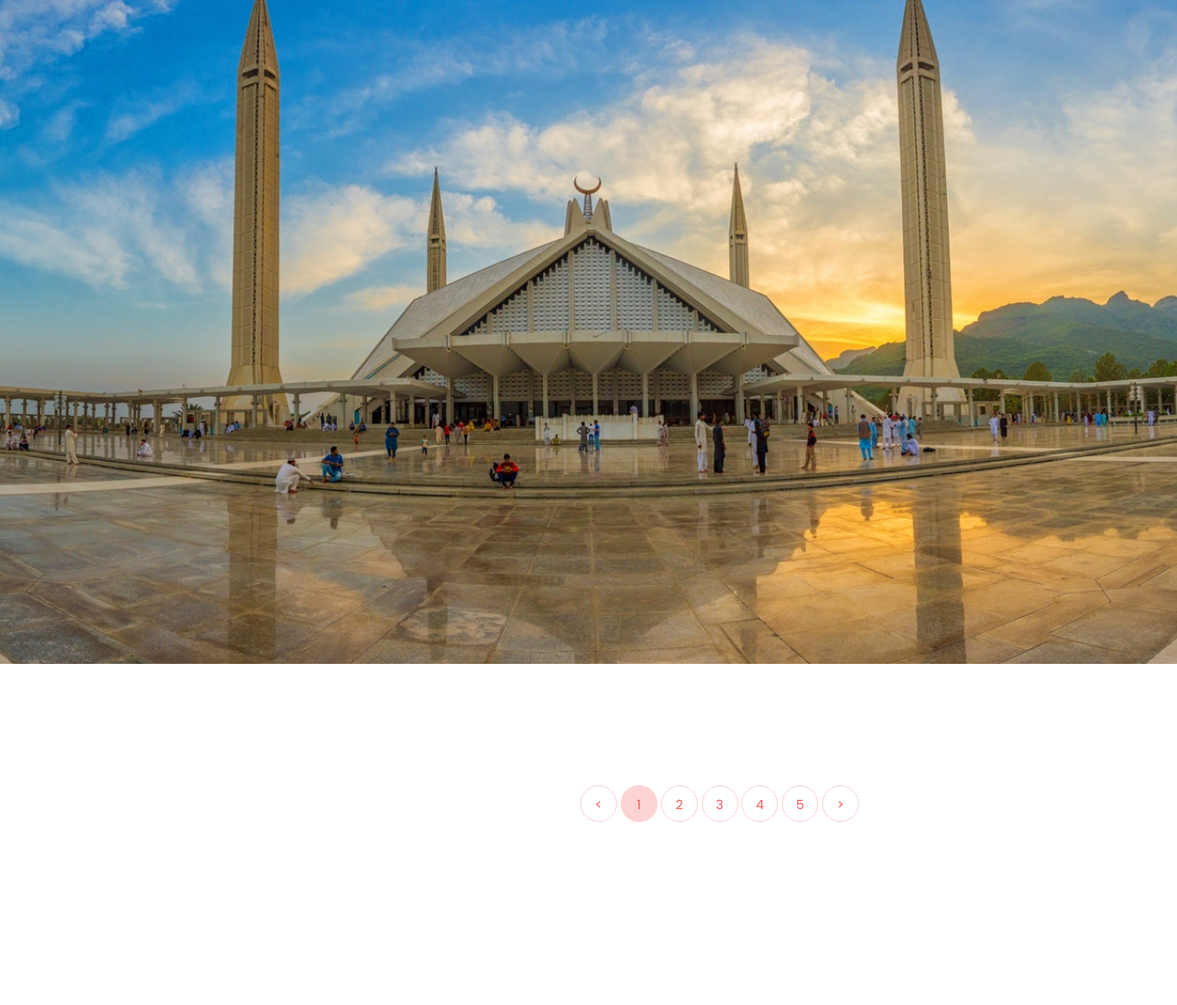
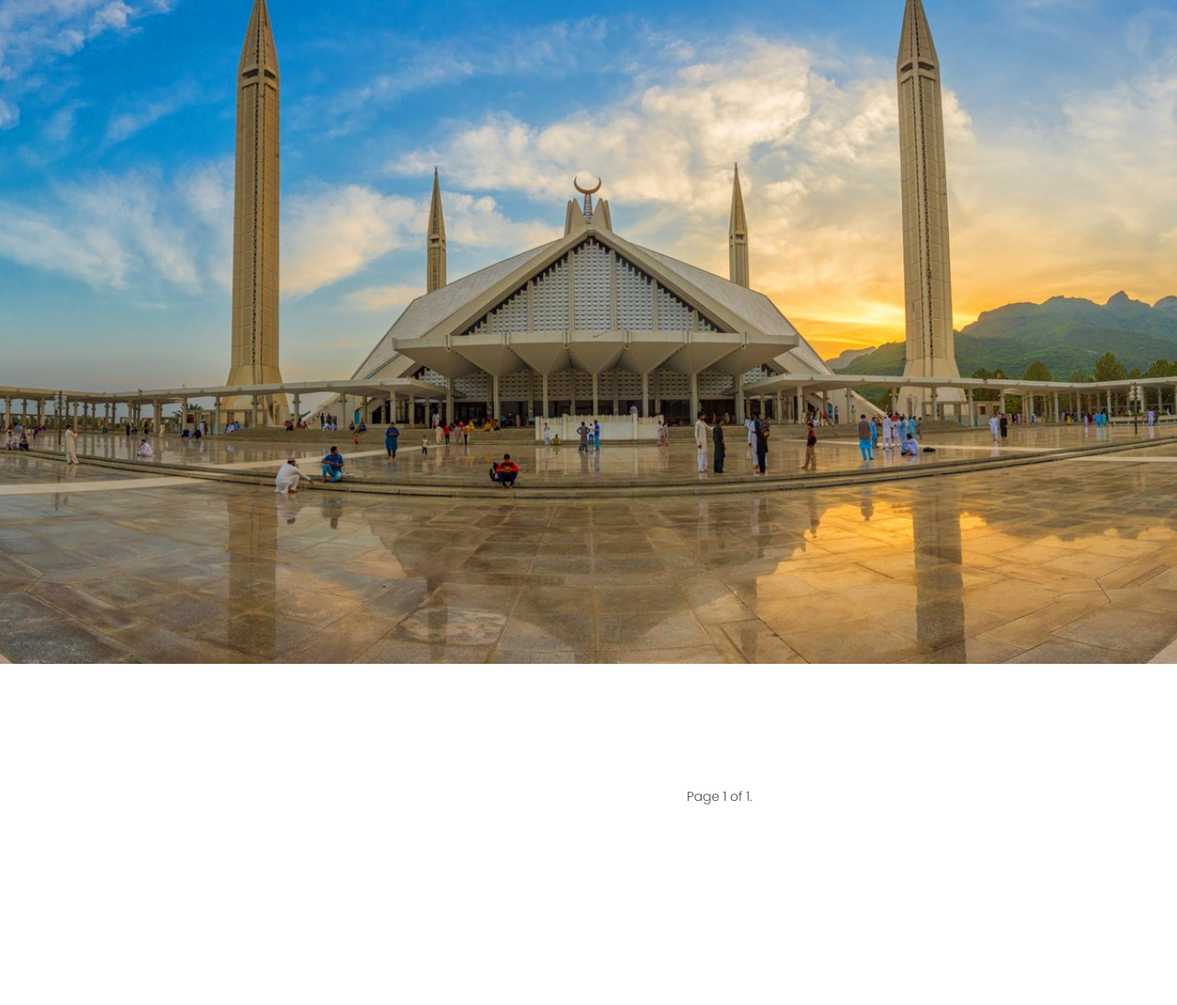
Before and after one commit to haris-syed/SEProjectv2, a Django app: page /restaurants in a window 1280 px wide. Shown: the part 78-1171 px from the top of the page at 92% size. Run offline with Django 3.2, Linux system fonts and the light colour scheme; the visitor is signed in with stand-in values (Sample User, id 1); data that the repository does not hold is empty; some libraries are stand-ins or nearby versions; some web fonts are replaced.

Commit message:
added pagination

```diff
--- a/siahat/siahatapp/templates/siahatapp/base.html
+++ b/siahat/siahatapp/templates/siahatapp/base.html
@@ -66,8 +66,8 @@
         </button>
         <div class="collapse navbar-collapse" id="navbarToggle">
           <div class="navbar-nav mr-auto">
-            <a class="nav-item nav-link" href="#">Home</a>
-            <a class="nav-item nav-link" href="#">About</a>
+            <a class="nav-item nav-link" href="/">Home</a>
+
           </div>
           <!-- Navbar Right Side -->
           <div class="navbar-nav">
--- a/siahat/siahatapp/templates/siahatapp/mainbase.html
+++ b/siahat/siahatapp/templates/siahatapp/mainbase.html
@@ -73,13 +73,13 @@
         <ul class="navbar-nav ml-auto">
           <li class="nav-item"><a href="/" class="nav-link">Home</a></li>
           <li class="nav-item"><a href="/about" class="nav-link">About</a></li>
-          <li class="nav-item active"><a href="/hotels" class="nav-link">Hotels</a></li>
-          <li class="nav-item active"><a href="/restaurants" class="nav-link">Restaurants</a></li>
-          <li class="nav-item active"><a href="/attractions" class="nav-link">Attractions</a></li>
+          <li class="nav-item active"><a href="/hotels?page=1" class="nav-link">Hotels</a></li>
+          <li class="nav-item active"><a href="/restaurants?page=1" class="nav-link">Restaurants</a></li>
+          <li class="nav-item active"><a href="/attractions?page=1" class="nav-link">Attractions</a></li>
           <li class="nav-item"><a href="/blog" class="nav-link">Blog</a></li>
           <li class="nav-item"><a href="/contact" class="nav-link">Contact</a></li>
           <li class="nav-item"></li>
-          {% if user.profile.is_authenticated %}
+          {% if user.is_authenticated %}
           <li class="nav-item">
             <div class="dropdown">
               <img class="rounded-circle account-img" src="{{user.profile.ProfilePicture.url}}" width="50" height="50">
--- a/siahat/siahatapp/templates/siahatapp/restaurants.html
+++ b/siahat/siahatapp/templates/siahatapp/restaurants.html
@@ -115,15 +115,30 @@
           	<div class="row mt-5">
 		          <div class="col text-center">
 		            <div class="block-27">
-		              <ul>
-		                <li><a href="#">&lt;</a></li>
-		                <li class="active"><span>1</span></li>
-		                <li><a href="#">2</a></li>
-		                <li><a href="#">3</a></li>
-		                <li><a href="#">4</a></li>
-		                <li><a href="#">5</a></li>
-		                <li><a href="#">&gt;</a></li>
-		              </ul>
+		              <span class="step-links">
+
+                  <span class="current">
+                    Page {{ restaurants.number }} of {{ restaurants.paginator.num_pages }}.
+                  </span>
+                  <br>
+                  <ul>
+                  {% if restaurants.has_previous %}
+                    {% comment %} <a href="?page=1">&laquo; first &ensp;</a> {% endcomment %}
+                    <li><a href="?page=1">&lt; &lt;</a></li>
+                    <li><a href="?page={{ restaurants.previous_page_number }}">&lt;</a></li>
+                    {% comment %} <a href="?page={{ restaurants.previous_page_number }}">previous</a> {% endcomment %}
+                  {% endif %}
+
+
+
+                  {% if restaurants.has_next %}
+                    {% comment %} <a href="?page={{ restaurants.next_page_number }}">next</a> {% endcomment %}
+                    <li><a href="?page={{ restaurants.next_page_number }}">&gt;</a></li>
+                    {% comment %} <a href="?page={{ restaurants.paginator.num_pages }}">&ensp; last &raquo;</a> {% endcomment %}
+                    <li><a href="?page={{ restaurants.paginator.num_pages }}">&gt;&gt;</a></li>
+                  {% endif %}
+                  </ul>
+                  </span>
 		            </div>
 		          </div>
 		        </div>
--- a/siahat/siahatapp/views.py
+++ b/siahat/siahatapp/views.py
@@ -2,6 +2,7 @@ from django.shortcuts import render
 from django.http import HttpResponse
 from django.db.models import Q
 from .models import *
+from django.core.paginator import Paginator
 # Create your views here.
 
 def index(request):
@@ -20,6 +21,9 @@ def hotels(request):
     context={}
     if not (request.GET.get('searchbox',False) or request.GET.get('price',False) or request.GET.get('starrating',False)) :
         hotels = Hotels.objects.all()
+        paginator = Paginator(hotels,2)
+        page = request.GET.get('page')
+        hotels = paginator.get_page(page)
         context = {
             'hotels':hotels
         }
@@ -29,6 +33,9 @@ def hotels(request):
             hotels=Hotels.objects.filter(name__icontains=name)
             # if(not isinstance(hotels,list)):
             #     hotels=[hotels]
+            paginator = Paginator(hotels,6)
+            page = request.GET.get('page')
+            hotels = paginator.get_page(page)
             context = {
             'hotels':hotels
             }
@@ -37,18 +44,27 @@ def hotels(request):
                 price = int(request.GET['price'])
                 starrating=int(request.GET['starrating'])
                 #hotels=Hotels.objects.filter(price__lte=price).filter(star_Rating=starrating)
+                paginator = Paginator(hotels,6)
+                page = request.GET.get('page')
+                hotels = paginator.get_page(page)
                 context = {
                 'hotels':hotels
                 }
             elif (not request.GET['price'] == ''):
                 price = int(request.GET['price'])
                 hotels=Hotels.objects.filter(price__lte=price)
+                paginator = Paginator(hotels,6)
+                page = request.GET.get('page')
+                hotels = paginator.get_page(page)
                 context = {
                 'hotels':hotels
                 }
             elif (not request.GET['starrating'] == ''):
                 starrating=int(request.GET['starrating'])
                 hotels=Hotels.objects.filter(star_Rating=starrating)
+                paginator = Paginator(hotels,6)
+                page = request.GET.get('page')
+                hotels = paginator.get_page(page)
                 context = {
                 'hotels':hotels
                 }
@@ -60,6 +76,9 @@ def restaurants(request):
     context={}
     if not (request.GET.get('searchbox',False) or request.GET.get('cuisine',False) or request.GET.get('starrating',False)) :
         restaurants = Restaurants.objects.all()
+        paginator = Paginator(restaurants,2)
+        page = request.GET.get('page')
+        restaurants = paginator.get_page(page)
         context = {
             'restaurants':restaurants
         }
@@ -69,6 +88,9 @@ def restaurants(request):
             restaurants=Restaurants.objects.filter(name__icontains=name)
             # if(not isinstance(hotels,list)):
             #     hotels=[hotels]
+            paginator = Paginator(restaurants,2)
+            page = request.GET.get('page')
+            restaurants = paginator.get_page(page)
             context = {
             'restaurants':restaurants
             }
@@ -76,6 +98,9 @@ def restaurants(request):
 
 def attractions(request):
     attractions = Attractions.objects.all()
+    paginator = Paginator(attractions,2)
+    page = request.GET.get('page')
+    attractions = paginator.get_page(page)
     context = {
             'attractions':attractions
     }
```
Also changed, not shown: siahat/siahatapp/templates/siahatapp/hotels.html (+26 -2 lines), 1 other file.
